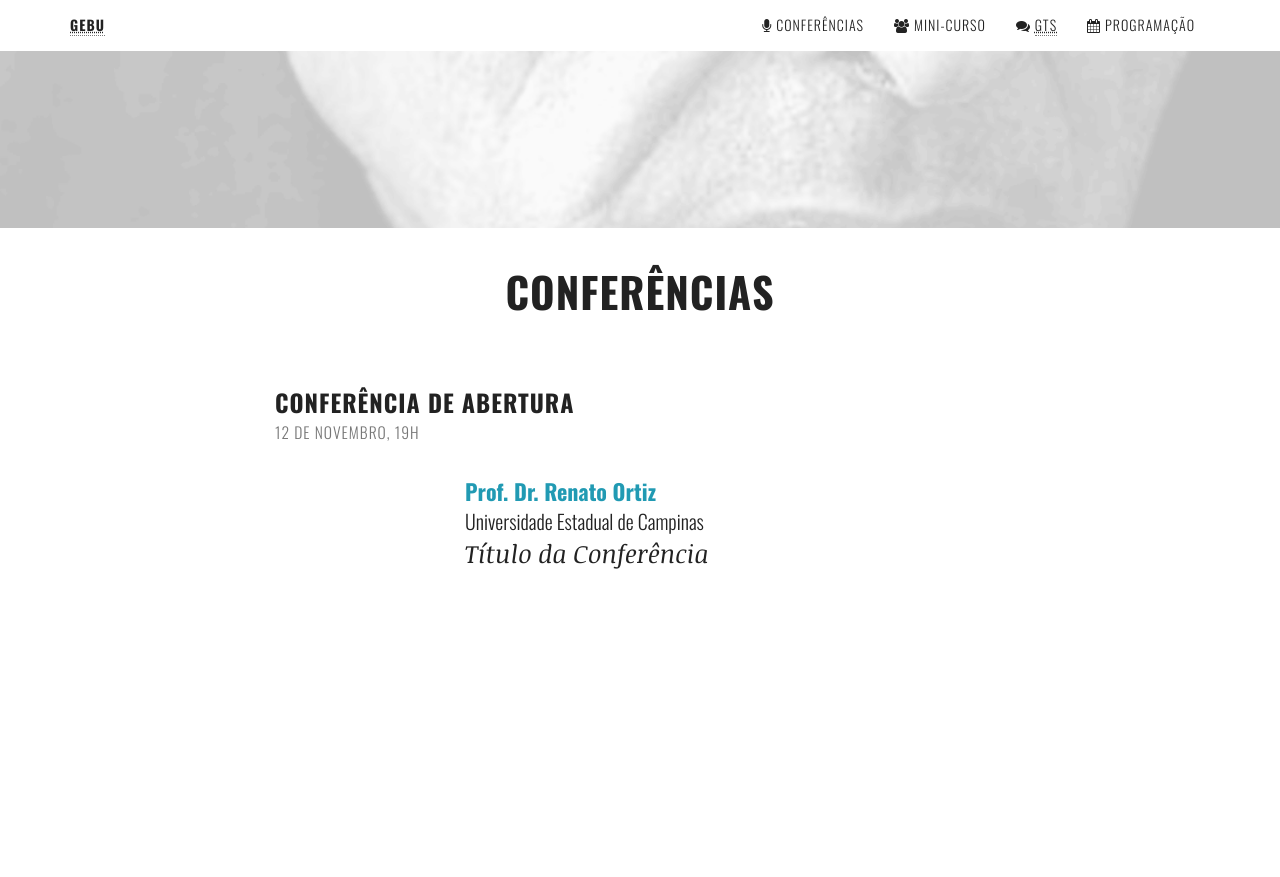
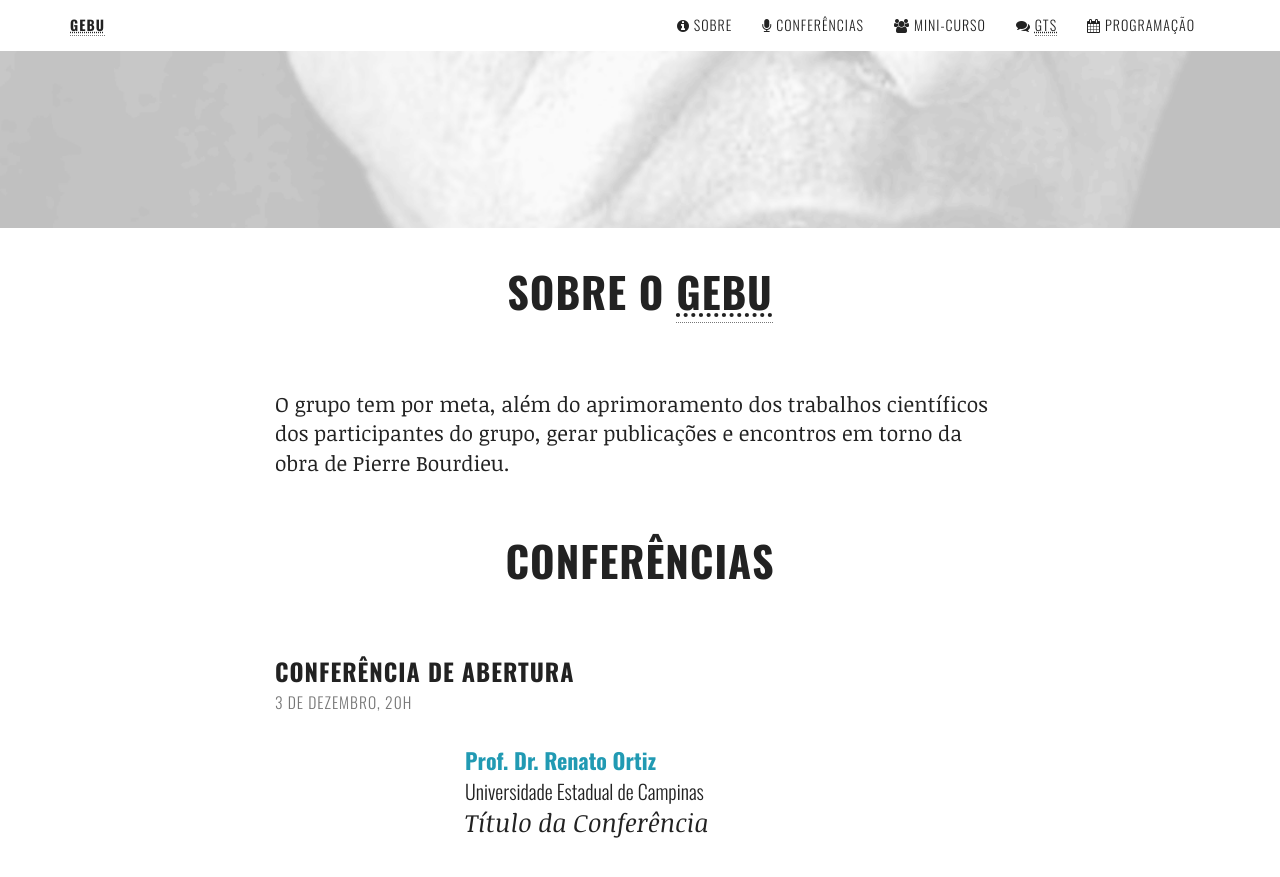
Before and after one commit to gebu/encontro-de-estudos-em-pierre-bourdieu, a Jekyll site: the page built from index.html, in a window 1280 px wide and 900 px high, scrolled down 672 px. Shown: the top 877 px of the window. Built offline with Jekyll 4.4.1, drawn with Linux system fonts in a browser that asks for light colours; nearby versions of some CDN libraries; some of the changed text lies outside the part shown.

Commit message:
Add about section

```diff
--- a/_layouts/site.html
+++ b/_layouts/site.html
@@ -56,22 +56,29 @@
         <!-- Hidden li included to remove active class from about link when scrolled up past about section -->
         <li class="hidden"><a href="#topo"></a></li>
 
-        <!-- <li><a class="page&#45;scroll" href="#sobre">Sobre</a></li> -->
+        <li>
+          <a class="page-scroll" href="#sobre"><i class="fa fa-info-circle"></i> Sobre</a>
+        </li>
 
         <li class="page-scroll">
           <a href="#conferencias"><i class="fa fa-microphone"></i>  Conferências</a>
         </li>
+
         <li class="page-scroll">
           <a href="#minicurso"><i class="fa fa-group"></i>  Mini-Curso</a>
         </li>
+
         <li class="page-scroll">
           <a href="#gts"><i class="fa fa-comments"></i>  <abbr title="Grupos de Trabalho">GTs</abbr></a>
         </li>
+
         <li class="page-scroll">
           <a href="#programacao"><i class="fa fa-calendar"></i> Programação</a>
         </li>
+
       </ul>
     </div><!-- /.navbar-collapse -->
+
   </div><!-- /.container -->
 </nav>
 
--- a/index.html
+++ b/index.html
@@ -12,7 +12,7 @@ title: Encontro de Estudos em Pierre Bourdieu
         <div class="col-md-8 col-md-offset-2">
           <h1 class="brand-heading">{{ site.name }}</h1>
 
-          <p class="intro-text"><a href="http://dgp.cnpq.br/dgp/espelhogrupo/8615599726921024" title="{{site.author.name}} no Diretório dos Grupos de Pesquisa no Brasil Lattes">{{ site.author.name }}
+          <p class="intro-text"><a class="externa" href="http://dgp.cnpq.br/dgp/espelhogrupo/8615599726921024" title="{{site.author.name}} no Diretório dos Grupos de Pesquisa no Brasil Lattes">{{ site.author.name }}
             <span id="venue">&mdash; <abbr title="Instituto de Filosofia e Ciências Humanas">IFCH</abbr>/<abbr title="Universidade Estadual de Campinas">Unicamp</abbr>
             </span></a>
           </p>
@@ -26,8 +26,21 @@ title: Encontro de Estudos em Pierre Bourdieu
         </div>
       </div>
     </div>
-  </div><!-- About Section -->
+  </div><!-- Intro -->
 </header>
+
+<section id="sobre">
+  <div class="container">
+    <div class="col-lg-8 col-lg-offset-2">
+      <h2>Sobre o {{ site.brand }}</h2>
+      <p id="descricao-sobre" class="lead">
+      O grupo tem por meta, além do aprimoramento dos trabalhos científicos
+      dos participantes do grupo, gerar publicações e encontros em torno da
+      obra de Pierre Bourdieu.
+      </p>
+    </div>
+  </div>
+</section>
 
 <section id="conferencias">
   <div class="container">
@@ -36,11 +49,11 @@ title: Encontro de Estudos em Pierre Bourdieu
 
       <!-- <div class="col&#45;lg&#45;10 col&#45;lg&#45;offset&#45;2"> -->
         <h3>Conferência de abertura
-          <small>12 de novembro, 19h</small>
+          <small>3 de dezembro, 20h</small>
         </h3>
 
         <dl class="conferencias">
-          <dt><a href="http://lattes.cnpq.br/8800427022722082" title="Currículo">Prof. Dr. Renato Ortiz</a>
+          <dt><a class="lattes" href="http://lattes.cnpq.br/8800427022722082" title="Currículo do Sistema de Currículos Lattes">Prof. Dr. Renato Ortiz</a>
           <small>Universidade Estadual de Campinas</small>
           </dt>
           <dd>
@@ -94,7 +107,7 @@ title: Encontro de Estudos em Pierre Bourdieu
       <div class="col-lg-6">
         <h3 id="gt1">
           <abbr title="Grupos de Trabalho">GT</abbr>1: Teoria
-          <small>Debatedor: <strong><a href="http://lattes.cnpq.br/6943208071187301" title="Currículo">Prof. Dr. Michel Nicolau Netto</a></strong></small>
+          <small>Debatedor: <strong><a href="http://lattes.cnpq.br/0879426010670880" title="Currículo do Sistema de Currículos Lattes" class="lattes">Prof. Dr. Mário Augusto Medeiros da Silva</a></strong></small>
         </h3>
 
         <dl>
@@ -137,7 +150,7 @@ title: Encontro de Estudos em Pierre Bourdieu
 
         <h3 id="gt2">
           <abbr title="Grupos de Trabalho">GT</abbr>2: Aplicação
-          <small>Debatedor: <strong></strong></small>
+          <small>Debatedora: <strong><a href=" http://lattes.cnpq.br/9322843008905265" title=" http://lattes.cnpq.br/9322843008905265" class="lattes">Profa. Dra. Mariana Miggiolaro Chaguri</a></strong></small>
         </h3>
 
         <dl>
@@ -189,28 +202,23 @@ title: Encontro de Estudos em Pierre Bourdieu
         <table class="table">
           <tr>
             <th></th>
-            <th>12 de novembro</th>
-            <th>13 de novembro</th>
-            <th>14 de novembro</th>
+            <th>3 de dezembro</th>
+            <th>4 de dezembro</th>
           </tr>
           <tr>
-            <td>Manhã</td>
+            <td>9h&ndash;12h</td>
             <td><a href="#minicurso">Minicurso</a></td>
             <td><a href="#minicurso">Minicurso</a></td>
-            <td></td>
           </tr>
           <tr>
-            <td>Tarde</td>
-            <td></td>
+            <td>13h&ndash;17h</td>
             <td><a href="#gt1"><abbr title="Grupo de Trabalho">GT</abbr>1: Teoria</a></td>
             <td><a href="#gt2"><abbr title="Grupo de Trabalho">GT</abbr>2: Aplicação</a></td>
           </tr>
           <tr>
-            <td>Noite</td>
+            <td>19h&ndash;22h</td>
             <td><a href="#conferencia-abertura">Conferência de abertura</a></td>
-            <!-- <td><a href="#conferencia&#45;encerramento">Conferência de encerramento</a></td> -->
-            <td></td>
-            <td></td>
+            <td><a href="#atividade-encerramento">Atividade de encerramento</a></td>
           </tr>
         </table>
       </div>
@@ -224,9 +232,9 @@ title: Encontro de Estudos em Pierre Bourdieu
 
 <footer class="footer">
   <div class="container text-center">
-    <p class="lead">Apoio: <a href="" title="Programa de Pós-Graduação em Sociologia do Instituto de Filosofia e Ciências Humanas da Universidade Estadual de Campinas">
+    <p class="lead">Apoio: <a class="externa" href="" title="Programa de Pós-Graduação em Sociologia do Instituto de Filosofia e Ciências Humanas da Universidade Estadual de Campinas">
       Programa de Pós-Graduação em Sociologia — <abbr title="Instituto de Filosofia e Ciências Humanas">IFCH</abbr>/<abbr title="Universidade Estadual de Campinas">Unicamp</abbr></a></p>
-    <p class="footer">Contato: <a href="mailto:{{site.email}}">Grupo de Estudos e Pesquisas em Pierre Bourdieu</a></p>
+    <p class="footer">Contato: <a class="email" title="Contato através do email" href="mailto:{{site.author.email}}">Grupo de Estudos e Pesquisas em Pierre Bourdieu</a></p>
     <!-- <p>Copyright © Your Website 2014</p> -->
   </div>
 </footer>
```
Lines whose indentation alone changed are shown as unchanged.
